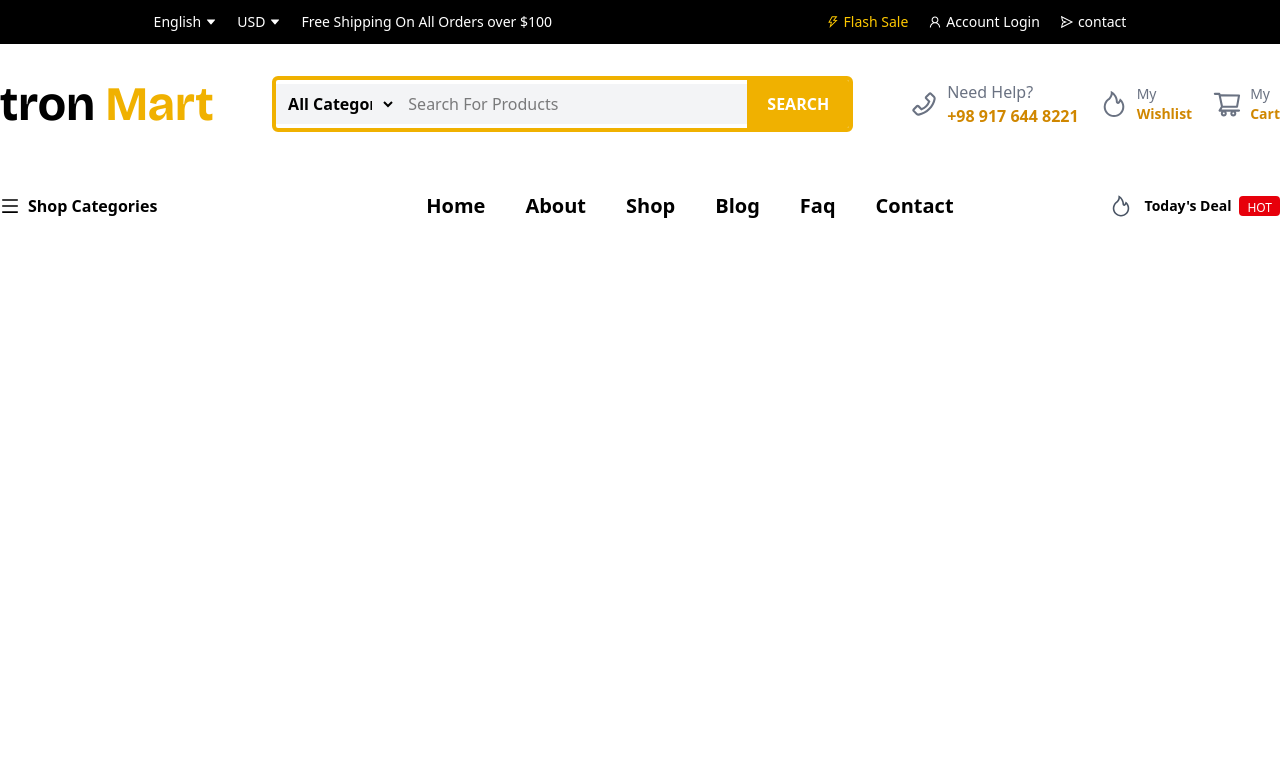
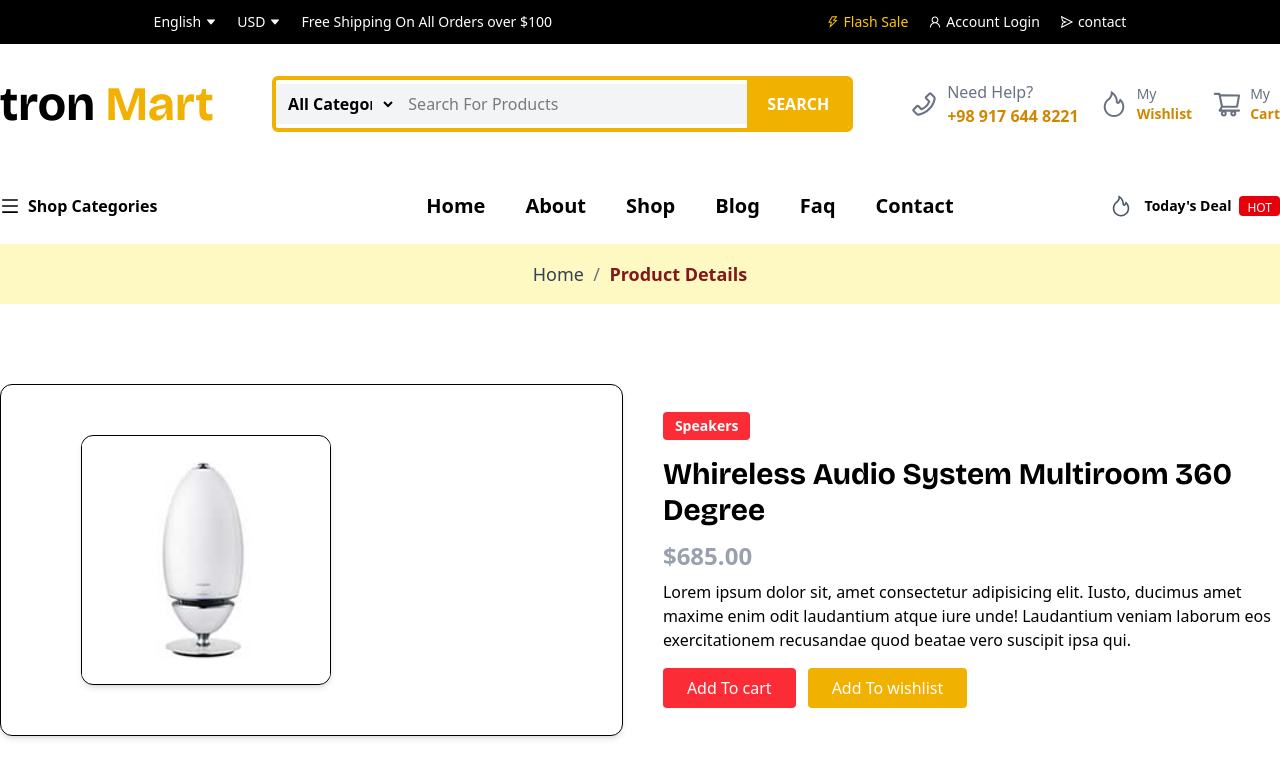
Before and after one commit to mskdeveloper/Eccommercer-Website-With-ReactJs-And-TailwindCss-Fully-Functional, a React (Vite) app: page /product/1 in a window 1280 px wide. Shown: the top 778 px of the page. Built offline with nearby package versions, Linux system fonts and the light colour scheme.

Commit message:
add product page and add to cart and wish list function

```diff
--- a/src/App.jsx
+++ b/src/App.jsx
@@ -2,6 +2,8 @@ import "./App.css";
 import { BrowserRouter as Router, Routes, Route } from "react-router-dom";
 import Nav from "./components/nav/Nav";
 import Index from "./components/Pages";
+import ProductDetails from "./components/Pages/ProductDetails";
+import Cart from "./components/Pages/Cart";
 
 function App() {
   return (
@@ -10,6 +12,8 @@ function App() {
         <Nav />
         <Routes>
           <Route path="/" element={<Index />} />
+          <Route path="/product/:id" element={<ProductDetails />} />
+          <Route path="/cart" element={<Cart />} />
         </Routes>
       </Router>
     </>
--- a/src/components/Nav/Nav.jsx
+++ b/src/components/Nav/Nav.jsx
@@ -140,7 +140,7 @@ const Nav = () => {
               <span className="text-yellow-600 font-bold">Wishlist</span>
             </div>
           </Link>
-          <Link to="/wishlist" className="flex gap-2 items-center">
+          <Link to="/cart" className="flex gap-2 items-center">
             <span className="text-3xl text-gray-500">
               <AiOutlineShoppingCart />
             </span>
--- a/src/components/Pages/Cart.jsx
+++ b/src/components/Pages/Cart.jsx
@@ -0,0 +1,9 @@
+import React from "react";
+
+const Cart = () => {
+  const products = localStorage.getItem("cartItems");
+  console.log(products);
+  return <div></div>;
+};
+
+export default Cart;
--- a/src/components/Pages/ProductDetails.jsx
+++ b/src/components/Pages/ProductDetails.jsx
@@ -0,0 +1,175 @@
+import React, { useEffect, useState } from "react";
+
+import { Swiper, SwiperSlide } from "swiper/react";
+import "swiper/css";
+import { Autoplay } from "swiper/modules";
+
+import ProductData from "../../assets/Data.json";
+
+import { toast, ToastContainer } from "react-toastify";
+import "react-toastify/dist/ReactToastify.css";
+
+import brand1 from "../../assets/images/dell.png";
+import brand2 from "../../assets/images/samsung.png";
+import brand3 from "../../assets/images/sanyo.png";
+import brand4 from "../../assets/images/lenovo.png";
+import brand5 from "../../assets/images/oppo.png";
+import brand6 from "../../assets/images/panasonic.png";
+import brand7 from "../../assets/images/asus.png";
+import { Link, useNavigate, useParams } from "react-router";
+
+const ProductDetails = () => {
+  const { id } = useParams();
+  const products = ProductData.Products;
+  const navigate = useNavigate();
+  const product = products.find((p) => p.Id === parseInt(id));
+
+  const [showZoom, setShowZoom] = useState(false);
+  const [mousePosition, setMousePosition] = useState({ x: 0, y: 0 });
+
+  const handleMouseMove = (e) => {
+    const { left, top, width, height } =
+      e.currentTarget.getBoundingClientRect();
+    const x = ((e.clientX - left) / width) * 100;
+    const y = ((e.clientY - top) / height) * 100;
+    setMousePosition({ x, y });
+  };
+
+  const [isWishlisted, setIsWishlisted] = useState(false);
+  useEffect(() => {
+    const wishlist = JSON.parse(localStorage.getItem("wishlistItems")) || [];
+    const exists = wishlist.some((item) => item.Id === product?.Id);
+    setIsWishlisted(exists);
+  }, [product?.Id]);
+
+  const handleWishlistIcon = () => {
+    const wishlist = JSON.parse(localStorage.getItem("wishlistItems")) || [];
+    const exists = wishlist.some((item) => item.Id === product.Id);
+    let updatedList;
+    if (exists) {
+      updatedList = wishlist.filter((item) => item.Id !== product.Id);
+      toast.info("Removed from wishlist");
+    } else {
+      updatedList = [...wishlist, product];
+      toast.success("Added to wishlist");
+    }
+    localStorage.setItem("wishlistItems", JSON.stringify(updatedList));
+    setIsWishlisted(!exists);
+  };
+
+  const handleAddToWishlist = () => {
+    const wishlist = JSON.parse(localStorage.getItem("wishlistItems")) || [];
+    const exists = wishlist.some((item) => item.Id === product.Id);
+    if (!exists) {
+      const updatedList = [...wishlist, product];
+      localStorage.setItem("wishlistItems", JSON.stringify(updatedList));
+    }
+    toast.success("Added to wishlist");
+    setTimeout(() => {
+      navigate("/wishlist");
+    }, 1500);
+  };
+
+  const handleAddToCart = () => {
+    const cart = JSON.parse(localStorage.getItem("cartItems")) || [];
+    const exists = cart.some((item) => item.Id === product.Id);
+    if (!exists) {
+      const updatedCart = [...cart, { ...product, quantity: 1 }];
+      localStorage.setItem("cartItems", JSON.stringify(updatedCart));
+      toast.success("Added to cart");
+    } else {
+      toast.info("Product already in cart");
+    }
+    setTimeout(() => {
+      navigate("/cart");
+    }, 1500);
+  };
+
+  if (!product)
+    return (
+      <div className="p-10 text-center text-xl bg-yellow-300">
+        Product Not Found
+      </div>
+    );
+
+  return (
+    <>
+      <ToastContainer position="top-right" autoClose={1500} />
+      {/* page section */}
+      <div className="w-full bg-yellow-100 py-4 container mx-auto">
+        <div className="text-lg text-gray-600 flex justify-center items-center cpace-x-2">
+          <Link to="/" className="hover:underline text-gray-700 font-medium">
+            Home
+          </Link>
+          <span className="text-gray-500">&nbsp; / &nbsp;</span>
+          <span className="text-red-900 font-semibold">Product Details</span>
+        </div>
+      </div>
+      {/* Product Details */}
+      <div className="container mx-auto flex flex-col md:flex-row items-center gap-10 py-20">
+        <div className="w-full md:w-1/2 flex gap-6 justify-between px-[80px] py-[50px] border rounded-xl shadow-md relative">
+          {/* Main Image */}
+          <div
+            className="relative w-[250px] h-[250px] overflow-hidden rounded-xl shadow-md border cursor-pointer "
+            onMouseEnter={() => setShowZoom(true)}
+            onMouseLeave={() => setShowZoom(false)}
+            onMouseMove={handleMouseMove}
+          >
+            <img
+              src={product.ProductsImage}
+              alt={product.Name}
+              className="w-full h-full object-contain"
+            />
+          </div>
+          {/* Zoomed Image */}
+          {showZoom && (
+            <div className="w-[250px] h-[250px] border overflow-hidden hidden rounded-xl shadow-md md:block relative z-20">
+              <img
+                src={product.ProductsImage}
+                alt="Zoom"
+                className="absolute w-[500px] h-[500px] object-contain pointer-events-none"
+                style={{
+                  left: `-${mousePosition.x * 1.2}px`,
+                  top: `-${mousePosition.y * 2.5}px`,
+                }}
+              />
+            </div>
+          )}
+        </div>
+        <div className="w-full md:w-1/2">
+          <p className="text-sm font-semibold bg-red-500 inline-block px-3 py-1 rounded text-white mb-4 ">
+            {product.Category}
+          </p>
+          <h2 className="text-3xl font-bold font-bricolage text-black mb-3">
+            {product.Name}
+          </h2>
+          <div className="text-2xl font-bold text-gray-400 mb-2">
+            ${product.Price}
+          </div>
+          <p>
+            Lorem ipsum dolor sit, amet consectetur adipisicing elit. Iusto,
+            ducimus amet maxime enim odit laudantium atque iure unde! Laudantium
+            veniam laborum eos exercitationem recusandae quod beatae vero
+            suscipit ipsa qui.
+          </p>
+          <div className="flex gap-3">
+            <button
+              onClick={handleAddToCart}
+              className="mt-4 px-6 py-2 bg-red-500 text-white rounded hover:bg-yellow-500 transition duration-300 cursor-pointer"
+            >
+              Add To cart
+            </button>
+            <button
+              onClick={handleAddToWishlist}
+              className="mt-4 px-6 py-2 bg-yellow-500 text-white rounded hover:bg-red-500 transition duration-300 cursor-pointer"
+            >
+              Add To wishlist
+            </button>
+          </div>
+        </div>
+      </div>
+    </>
+  );
+};
+
+export default ProductDetails;
```
